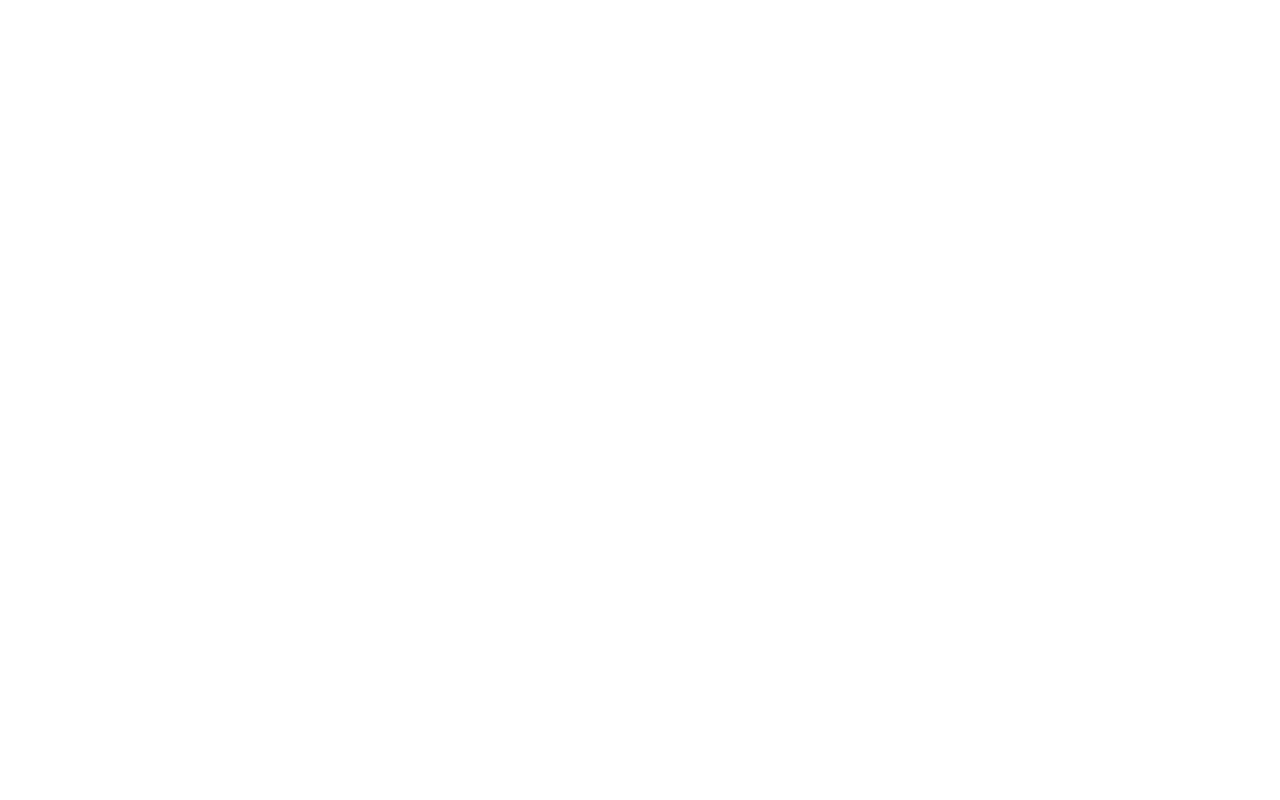
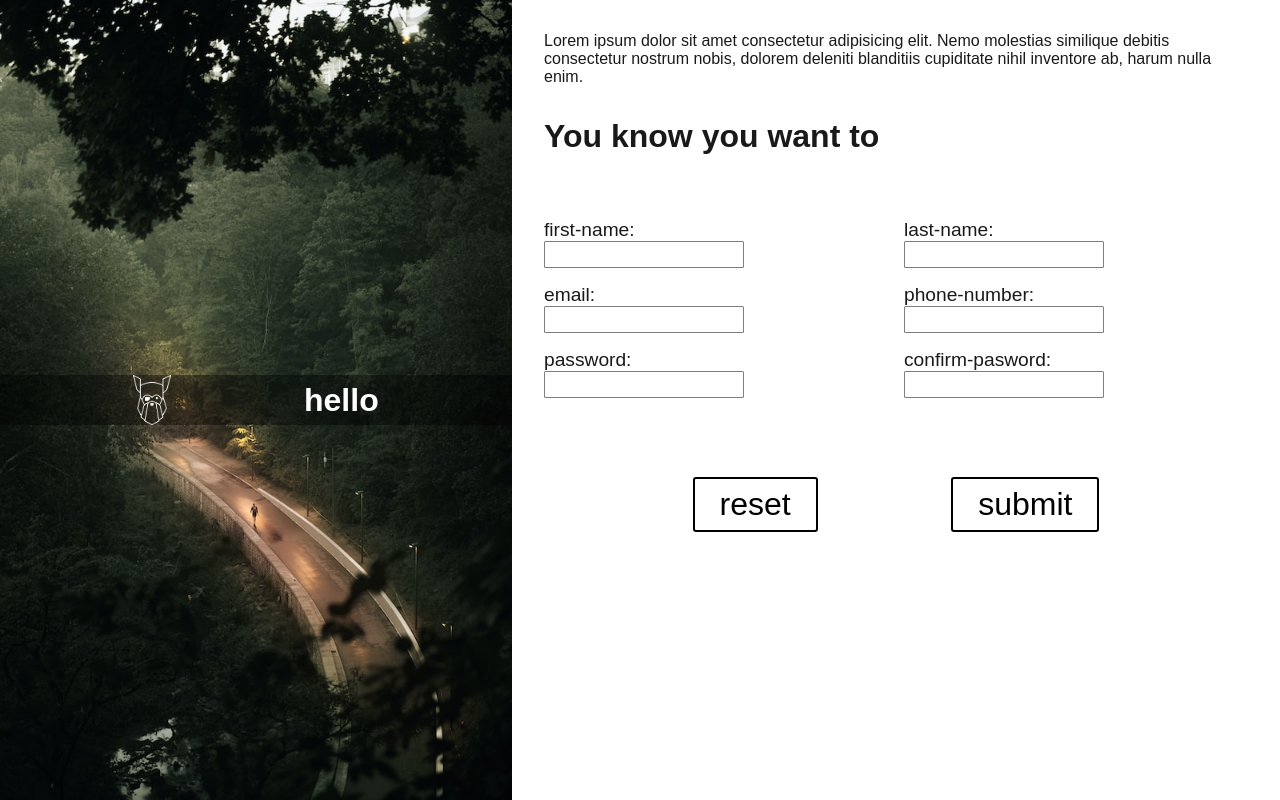
Before and after one commit to abdullah-safaee/sign-up-form, a plain HTML site: page index.html in a window 1280 px wide. Drawn offline with Linux system fonts and the light colour scheme; a web font is replaced by a local one.

Commit message:
finish project in one commit

```diff
--- a/index.html
+++ b/index.html
@@ -4,8 +4,63 @@
     <meta charset="UTF-8">
     <meta name="viewport" content="width=device-width, initial-scale=1.0">
     <title>Sign-up-form</title>
+    <link rel="stylesheet" href="style.css">
+    <script src="script.js" defer></script>
 </head>
 <body>
+    <div class="container">
+        <div class="side-bar">
+            <img class="background-image" src="trees.jpg" alt="">
+            <div class="logo-container">
+                <img src="test.png" alt="test" class="logo">
+                <h1>hello</h1>
+            </div>
+        </div>
+        <form action="" method="post">
+            <legend>
+                <p>Lorem ipsum dolor sit amet consectetur adipisicing elit. Nemo molestias similique debitis consectetur nostrum nobis, dolorem deleniti blanditiis cupiditate nihil inventore ab, harum nulla enim.</p>
+                <h1>You know you want to</h1>
+            </legend>
 
+            <fieldset class="data">
+                <div class="input-container">
+                    <label for="f-name">first-name: </label>
+                    <input type="text" name="f-name" id="f-name" required maxlength="20">
+                    <div class="error"></div>
+                </div>
+                <div class="input-container">
+                    <label for="l-name">last-name: </label>
+                    <input type="text" name="l-name" id="l-name" required maxlength="20">
+                    <div class="error"></div>
+                </div>
+                <div class="input-container">
+                    <label for="email">email: </label>
+                    <input type="email" name="email" id="email">
+                    <div class="error"></div>
+                </div>
+                <div class="input-container">
+                    <label for="phone-number">phone-number: </label>
+                    <input type="tel" name="phone-number" id="phone-number" required maxlength="15">
+                    <div class="error"></div>
+                </div>
+                <div class="input-container">
+                    <label for="password">password: </label>
+                    <input type="password" name="password" id="password" required maxlength="15">
+                    <div class="error"></div>
+                </div>
+                <div class="input-container">
+                    <label for="confirm-pasword">confirm-pasword: </label>
+                    <input type="password" name="confirm-pasword" id="confirm-pasword" required maxlength="20">
+                    <div class="error"></div>
+                </div>
+            </fieldset>
+
+            <fieldset class="buttons">
+                    <button type="reset">reset</button>
+                    <button type="submit">submit</button>
+            </fieldset>
+
+        </form>
+    </div>
 </body>
 </html>
--- a/script.js
+++ b/script.js
@@ -0,0 +1,26 @@
+const form = document.querySelector('form')
+const fName = form.querySelector('#f-name')
+const lName = form.querySelector('#l-name')
+const email = form.querySelector('#email')
+const phoneNumber = form.querySelector('#phone-number')
+const password = form.querySelector('#password')
+const confirmPassword = form.querySelector('#confirm-pasword')
+
+
+// console.log(form,fName,lName,email,phoneNumber,password,confirmPassword)
+
+form.addEventListener('submit' ,function(e) {
+    e.preventDefault()
+
+    if (password.value !== confirmPassword.value){
+        confirmPassword.parentElement.querySelector('div.error').textContent = 'Passwords don\'t match!'
+    }
+
+    if (password.value === 'password'){
+        password.parentElement.querySelector('div.error').textContent = 'Password can\'t be password'
+    }
+
+    else{
+        form.submit()
+    }
+})
--- a/style.css
+++ b/style.css
@@ -0,0 +1,120 @@
+@import url('https://fonts.googleapis.com/css2?family=Skranji:wght@700&display=swap');
+
+*{
+    padding: 0;
+    margin: 0;
+    outline: 0;
+    box-sizing: border-box;
+}
+
+.container{
+    display: flex;
+    height: 100vh;
+}
+
+.side-bar{
+    position: relative;
+    width: 40%;
+    display: flex;
+    align-items: center;
+}
+
+
+.background-image{
+    position: absolute;
+    width: 100%;
+    height: 100%;
+    opacity: 1;
+    z-index: -1;
+}
+
+.logo-container{
+    z-index: 1;
+    color: white;
+    background-color: rgba(0, 0, 0, 0.4);
+    display: flex;
+    width: 100%;
+    text-align: center;
+    font-family: skranji,sans-serif;
+    justify-content: space-evenly;
+    align-items: center;
+}
+
+.logo{
+    width: 50x;
+    height:50px;
+}
+
+
+form{
+    width: 60%;
+    padding: 2rem;
+    display: flex;
+    flex-direction: column;
+    gap: 4rem;
+    color: rgba(0, 0, 0, 0.9);
+}
+
+legend p{
+    margin-bottom: 2rem;
+    font-size: 1rem;
+    font-family: sans-serif;
+    font-weight: normal;
+}
+
+legend h1{
+    font-family: sans-serif;
+}
+
+form fieldset.data{
+    border: 0;
+    font-size: 1.2rem;
+    font-family: sans-serif;
+    display: grid;
+    grid-template-columns: 1fr 1fr;
+    gap: 1rem;
+}
+
+.data .input-container{
+    display: flex;
+    flex-direction: column;
+    max-width: 200px;
+}
+
+.data .input-container input{
+    padding: 2px 10px;
+    border: .5px solid rgba(0, 0, 0, 0.5);
+    border-radius: 1.5px;
+    font-size: 1.1rem;
+    font-family: sans-serif;
+    font-weight: light;
+    letter-spacing: 1.2px;
+}
+
+.data .input-container input:focus{
+    border: 3px solid lightgreen;
+    border-radius: 5px;
+}
+
+.buttons{
+    display: flex;
+    justify-content: space-evenly;
+    padding: 15px;
+    align-items: center;
+    border: none;
+}
+
+.buttons button{
+    padding: 7px 25px;
+    font-size: 2rem;
+    font-family: sans-serif;
+    border: 2px solid black;
+    border-radius: 3px;
+    background-color: white;
+    transition: .2s background-color;
+}
+
+.buttons button:hover{
+    background-color: lightgray;
+    cursor: pointer;
+}
```
Also changed, not shown: person.png (added), test.png (added), trees.jpg (added), 1 other file.
